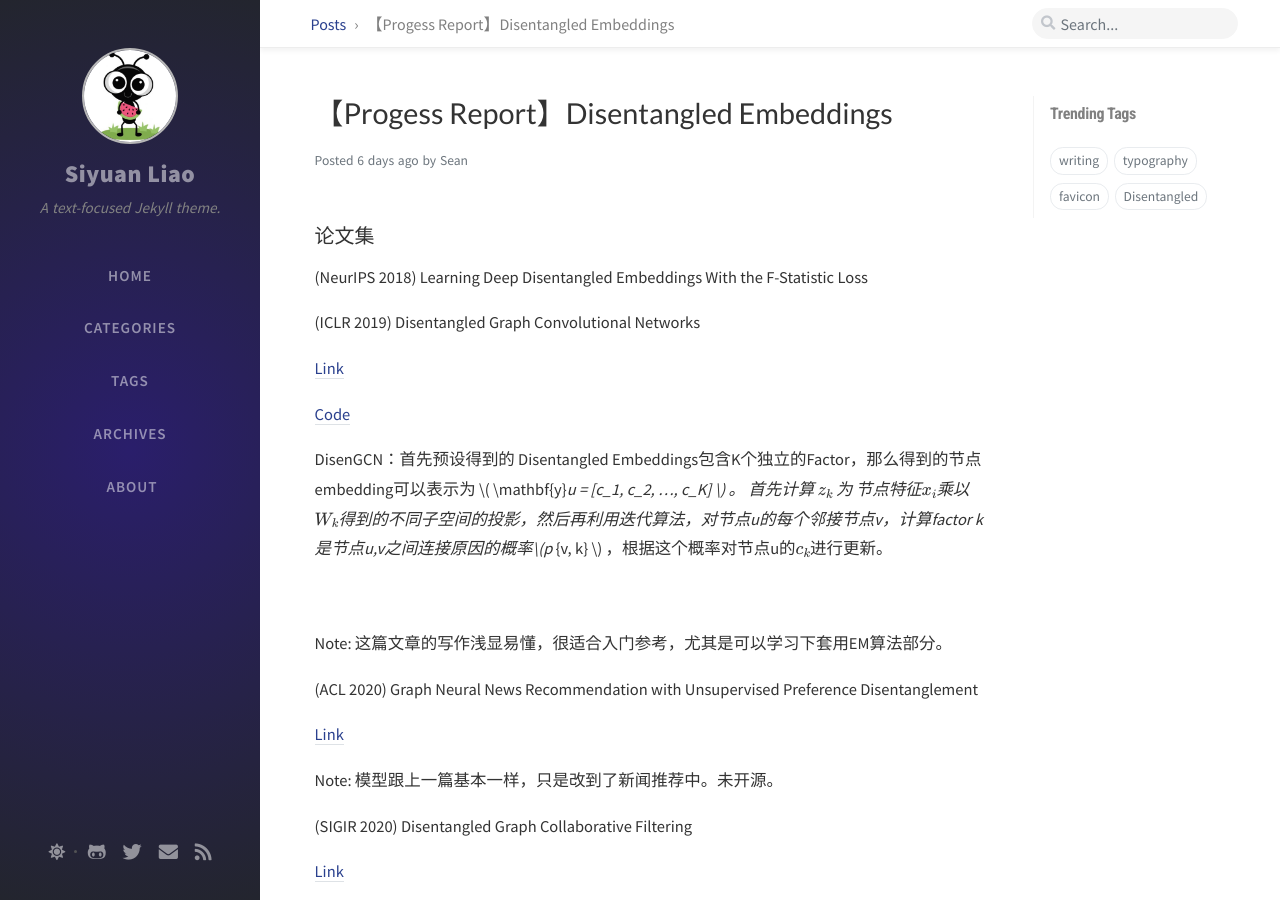
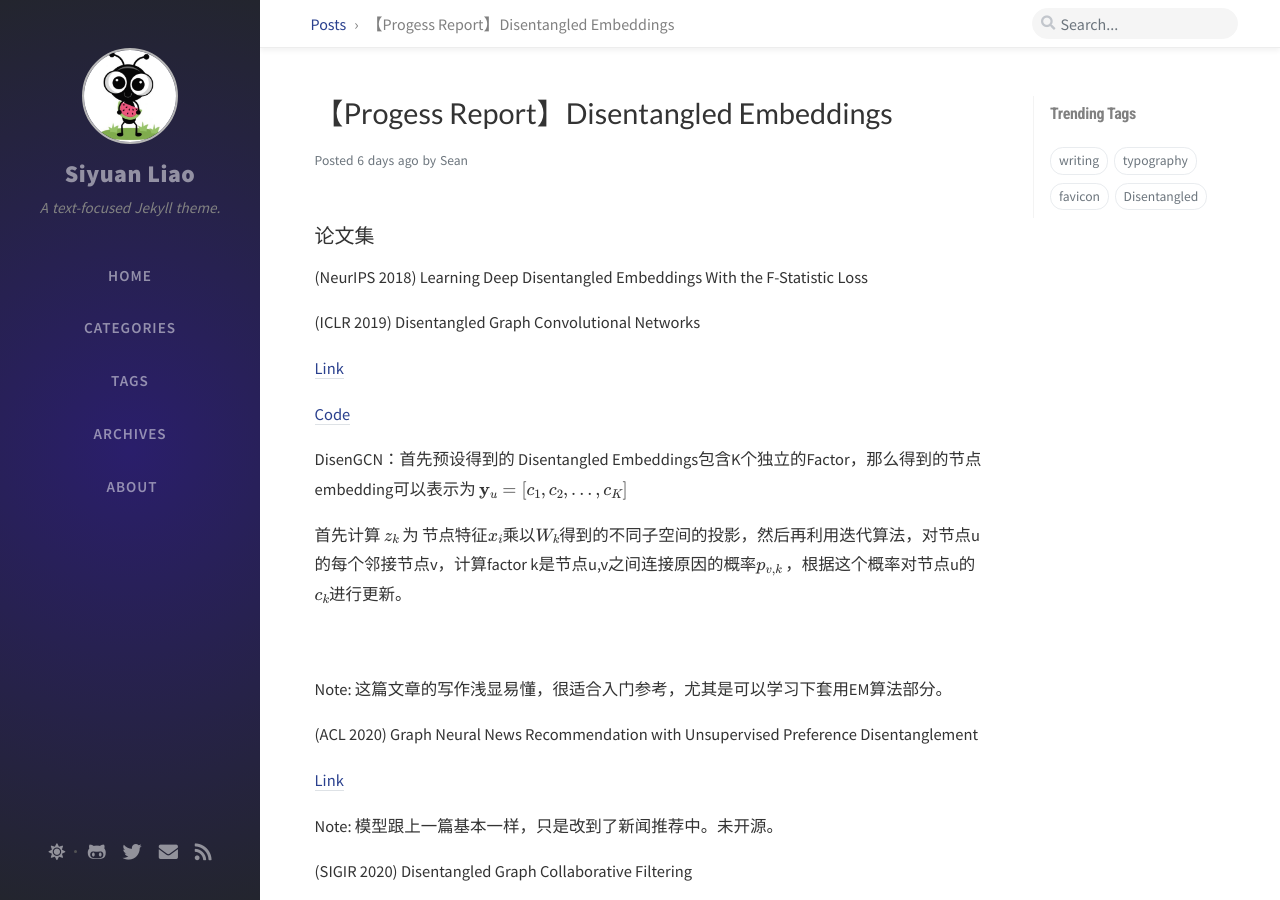
Before and after one commit to SeanLiaoy/seanliaoy.github.io, a Jekyll site: the page built from _posts/2020-10-04-disentangled.md, in a window 1280 px wide and 900 px high. Built offline with Jekyll 4.4.1, drawn with Linux system fonts in a browser that asks for light colours; nearby versions of some CDN libraries; comment, search, counter and statistics services are not loaded.

```diff
--- a/_posts/2020-10-04-disentangled.md
+++ b/_posts/2020-10-04-disentangled.md
@@ -18,7 +18,9 @@ math: true
 
 [Code](https://github.com/THUDM/cogdl)
 
-DisenGCN：首先预设得到的 Disentangled Embeddings包含K个独立的Factor，那么得到的节点embedding可以表示为 \\( \mathbf{y}_u = [c_1, c_2, ..., c_K] \\) 。
+DisenGCN：首先预设得到的 Disentangled Embeddings包含K个独立的Factor，那么得到的节点embedding可以表示为
+$$ \mathbf{y}_{u} = [c_1, c_2, ..., c_K] $$
+
 首先计算 \\(z_k\\) 为 节点特征\\(x_i\\)乘以\\(W_k\\)得到的不同子空间的投影，然后再利用迭代算法，对节点u的每个邻接节点v，计算factor k是节点u,v之间连接原因的概率\\(p_{v, k} \\) ，根据这个概率对节点u的\\(c_k\\)进行更新。
 
 ![Iteration of routing](https://i.loli.net/2020/10/10/15ZHuRfiObrvz2J.png)
```
